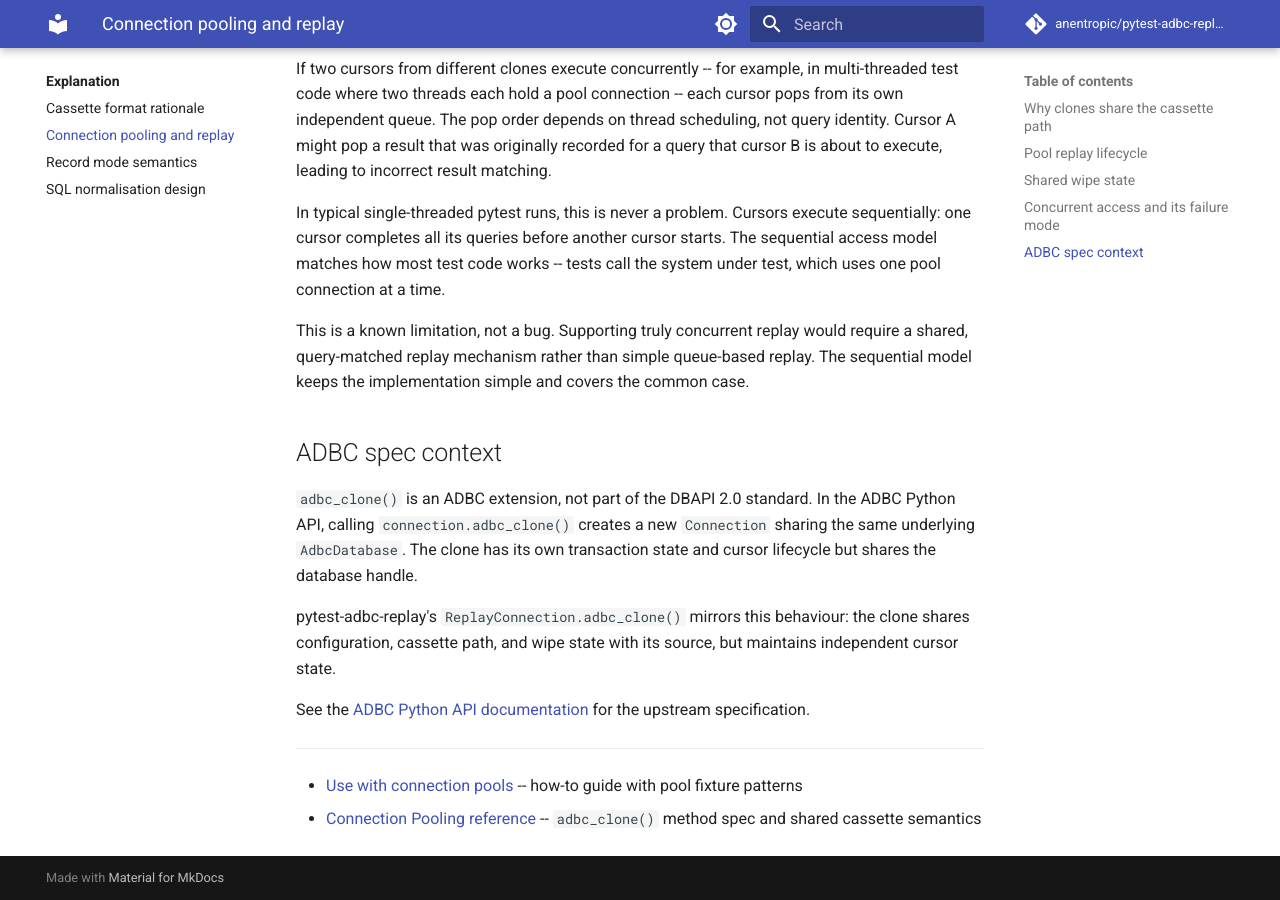
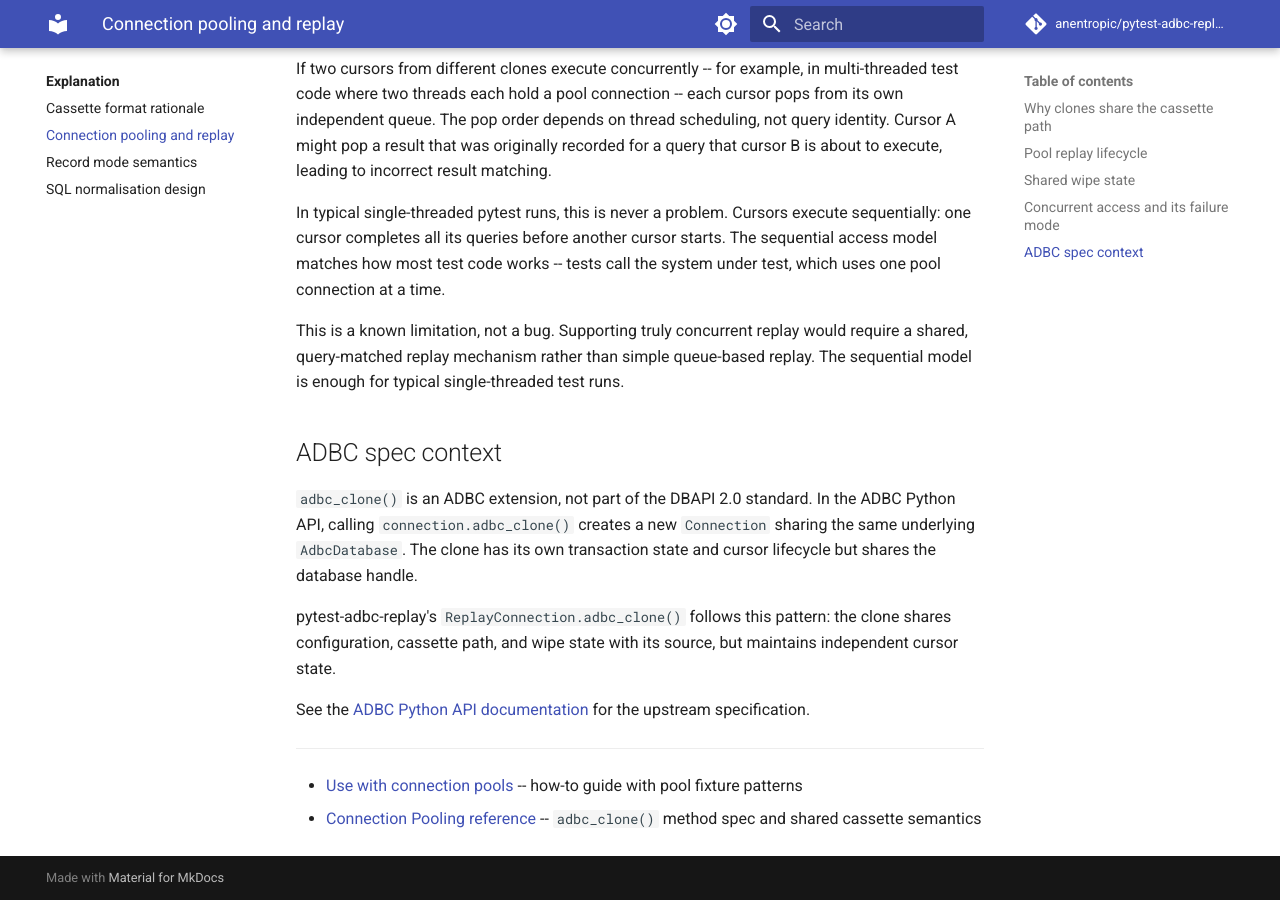
Before and after one commit to anentropic/pytest-adbc-replay, an MkDocs documentation site: the page built from docs/src/explanation/connection-pooling.md, in a window 1280 px wide and 900 px high, scrolled down 1810 px. Built offline with MkDocs 1.6.1 and Material for MkDocs 9.7.7, drawn with Linux system fonts in a browser that asks for light colours; comment, search, counter and statistics services are not loaded.

Commit message:
docs: humanize pool documentation
- Remove redundant "Other pool libraries" section (intro already covers it)
- "Mirrors" → "Follows" for natural word choice
- Trim generic positive conclusion to concrete statement

Co-Authored-By: Claude Opus 4.6 <noreply@anthropic.com>

```diff
--- a/docs/src/explanation/connection-pooling.md
+++ b/docs/src/explanation/connection-pooling.md
@@ -57,13 +57,13 @@ If two cursors from different clones execute concurrently -- for example, in mul
 
 In typical single-threaded pytest runs, this is never a problem. Cursors execute sequentially: one cursor completes all its queries before another cursor starts. The sequential access model matches how most test code works -- tests call the system under test, which uses one pool connection at a time.
 
-This is a known limitation, not a bug. Supporting truly concurrent replay would require a shared, query-matched replay mechanism rather than simple queue-based replay. The sequential model keeps the implementation simple and covers the common case.
+This is a known limitation, not a bug. Supporting truly concurrent replay would require a shared, query-matched replay mechanism rather than simple queue-based replay. The sequential model is enough for typical single-threaded test runs.
 
 ## ADBC spec context
 
 `adbc_clone()` is an ADBC extension, not part of the DBAPI 2.0 standard. In the ADBC Python API, calling `connection.adbc_clone()` creates a new `Connection` sharing the same underlying `AdbcDatabase`. The clone has its own transaction state and cursor lifecycle but shares the database handle.
 
-pytest-adbc-replay's `ReplayConnection.adbc_clone()` mirrors this behaviour: the clone shares configuration, cassette path, and wipe state with its source, but maintains independent cursor state.
+pytest-adbc-replay's `ReplayConnection.adbc_clone()` follows this pattern: the clone shares configuration, cassette path, and wipe state with its source, but maintains independent cursor state.
 
 See the [ADBC Python API documentation](https://arrow.apache.org/adbc/current/python/api/adbc_driver_manager.html) for the upstream specification.
 
```
Also changed, not shown: docs/src/how-to/connection-pools.md (+1 -5 lines), docs/src/reference/connection-pooling.md (+1 -1 lines).
